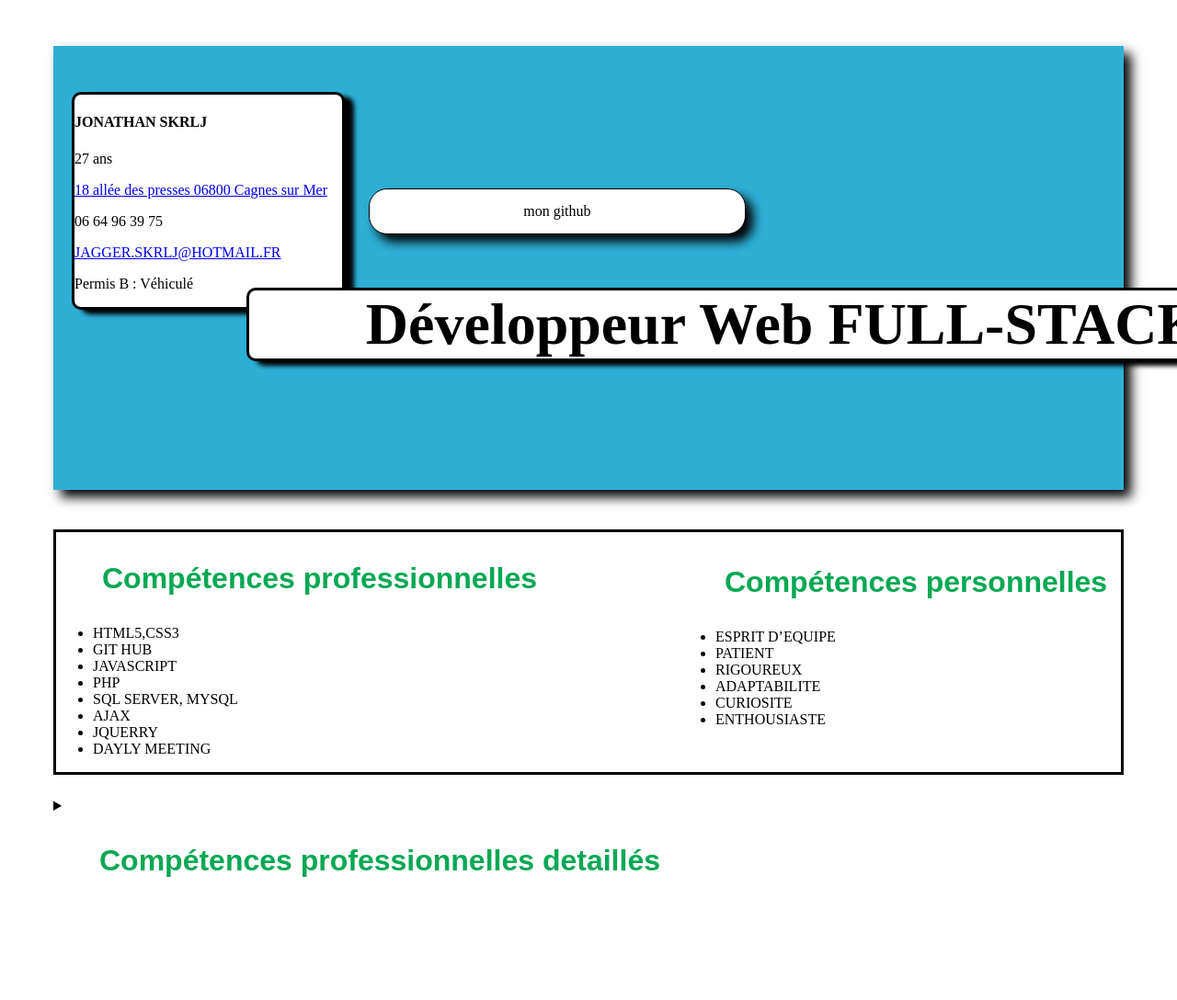
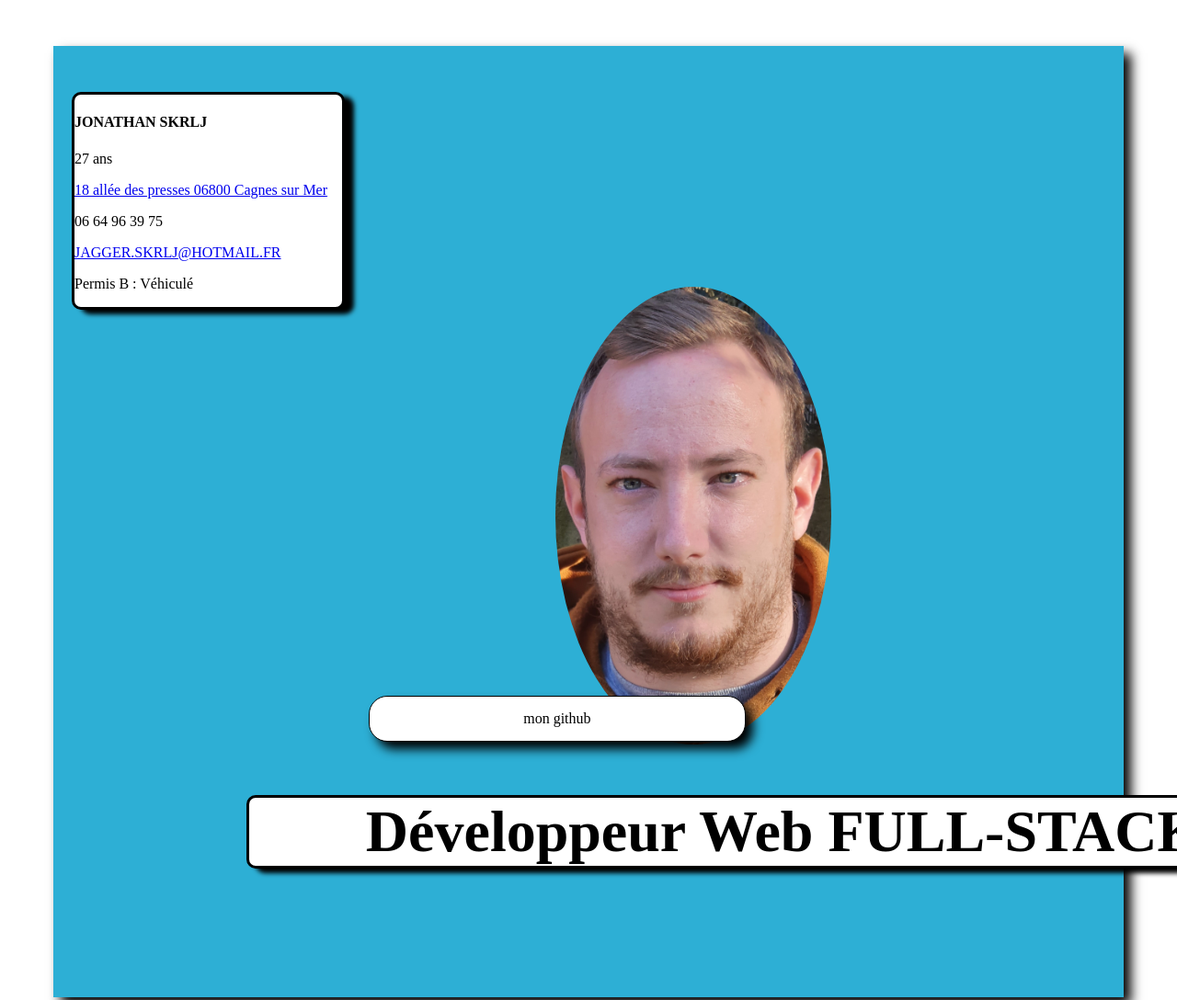
Before and after one commit to jonathan-jagger/CV_Jonathan, a plain HTML site: page index.html in a window 1280 px wide. Shown: the top 1088 px of the page at 92% size. Drawn offline with Linux system fonts and the light colour scheme.

Commit message:
Update index.html

```diff
--- a/index.html
+++ b/index.html
@@ -25,7 +25,7 @@
 					Permis B : Véhiculé
 				</p>
 			</div>
-			<div align="center" border="2px" style="border-radius: 10px;>
+			<div align="center" border="2px" style="border-radius: 10px;">
 				<img class="pic" src="images/profil.png" alt="Jonathan" title="Jonathan"> 				<!--image de profil-->
             </div>
 			<div class="button" name="button">
```
